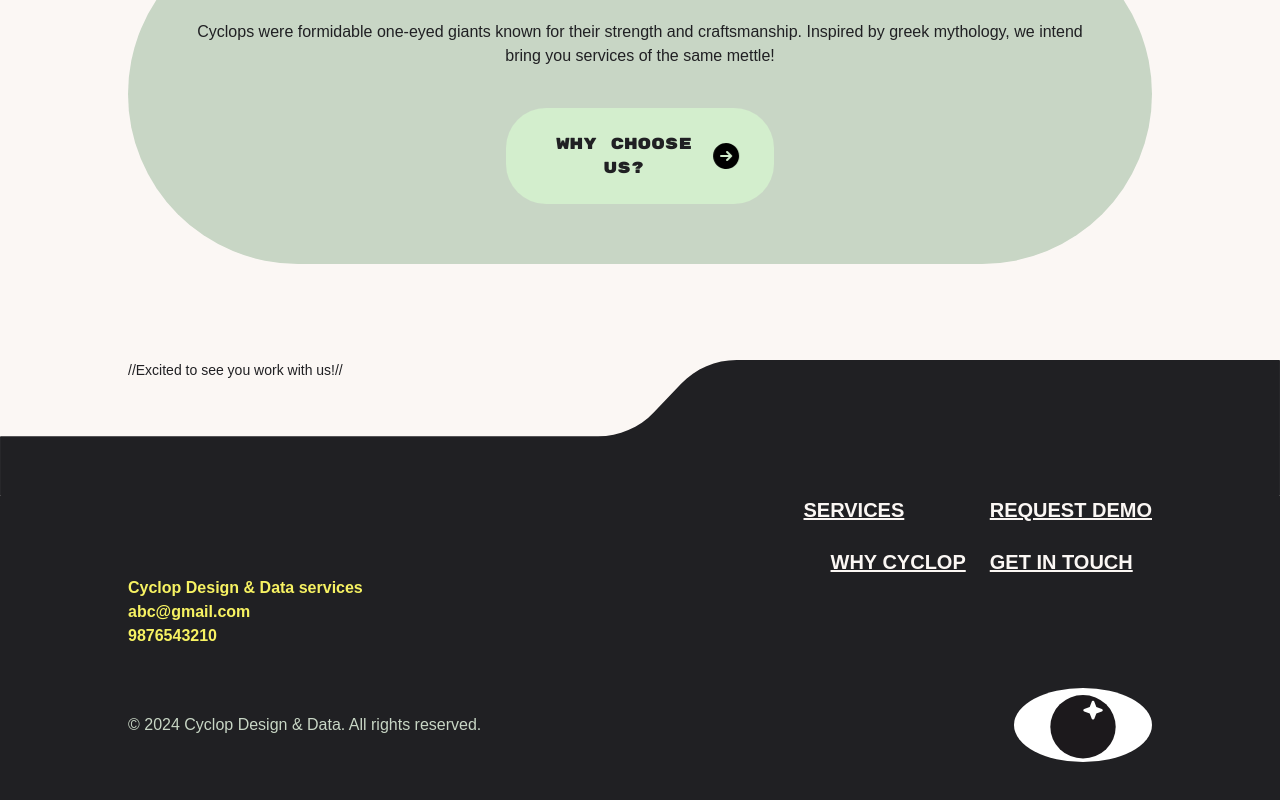
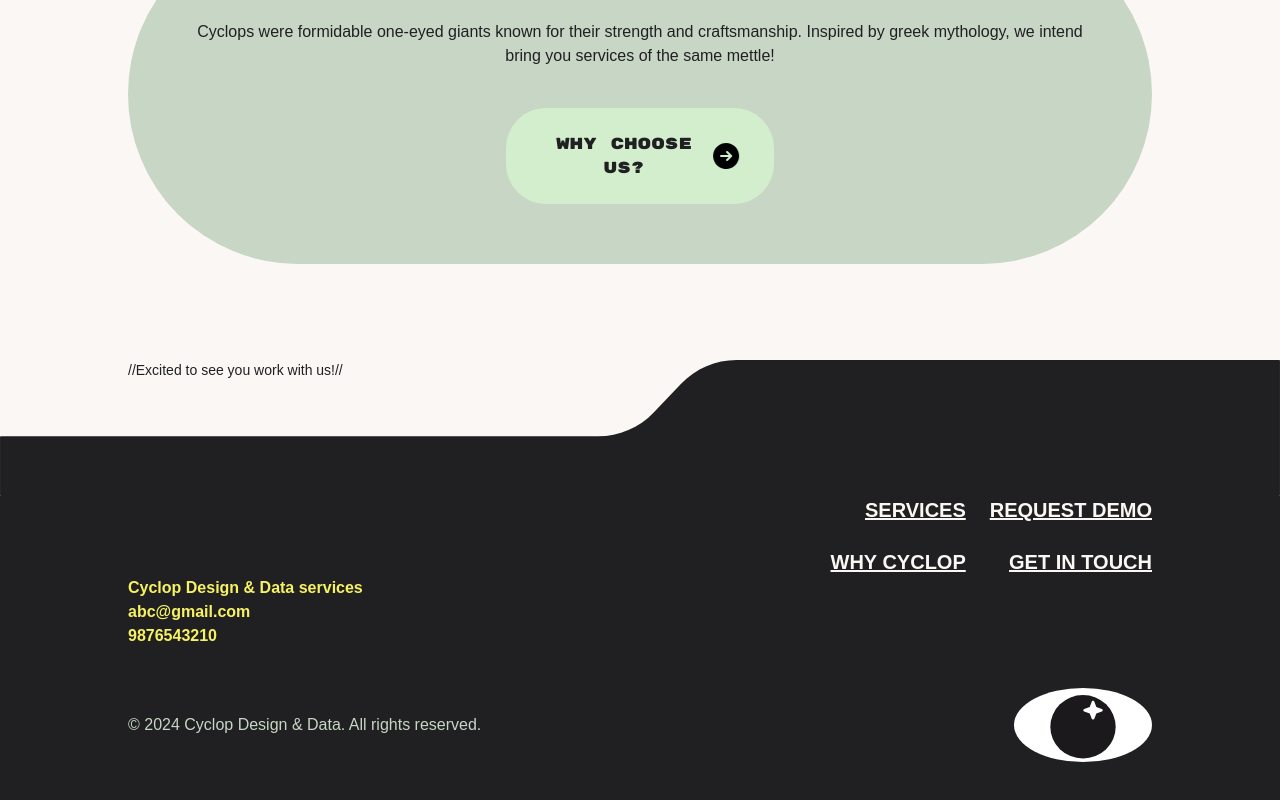
Before and after one commit to AdarshPeri/cyclop, a Next.js app: page /services in a window 1280 px wide. Shown: the part 2250-3050 px from the top of the page. Built offline with nearby package versions, Linux system fonts and the light colour scheme; a web font is replaced by a local one.

Commit message:
footer justify

```diff
--- a/app/components/Footer.js
+++ b/app/components/Footer.js
@@ -7,21 +7,24 @@ export default function Footer() {
     <div className='bg-alternate-50 min-h-fit text-tertiary-200 flex flex-col items-center'>
       <div className='flex w-[90%] lg:w-[80%] xl:w-[75%] justify-end'>
         <div className='grid grid-cols-2 gap-6 max-sm:grid-cols-1 max-sm:gap-4'>
-          <Link href='/services'>
-            <strong className='underline text-xl max-tablet:text-base cursor-pointer justify-self-end'>
+          <Link href='/services' className='justify-self-end'>
+            <strong className='underline text-xl max-tablet:text-base cursor-pointer'>
               SERVICES
             </strong>
           </Link>
-          <Link href='/request-demo'>
-            <strong className='underline text-xl max-tablet:text-base cursor-pointer justify-self-end'>
+          <Link href='/request-demo' className='justify-self-end'>
+            <strong className='underline text-xl max-tablet:text-base cursor-pointer'>
               REQUEST DEMO
             </strong>
           </Link>
-          <strong className='underline text-xl max-tablet:text-base cursor-pointer justify-self-end'>
-            WHY CYCLOP
-          </strong>
-          <Link href='/contact-us'>
-            <strong className='underline text-xl max-tablet:text-base cursor-pointer justify-self-end'>
+          <Link href='/' className='justify-self-end'>
+            <strong className='underline text-xl max-tablet:text-base cursor-pointer'>
+              WHY CYCLOP
+            </strong>
+          </Link>
+
+          <Link href='/contact-us' className='justify-self-end'>
+            <strong className='underline text-xl max-tablet:text-base cursor-pointer'>
               GET IN TOUCH
             </strong>
           </Link>
```
